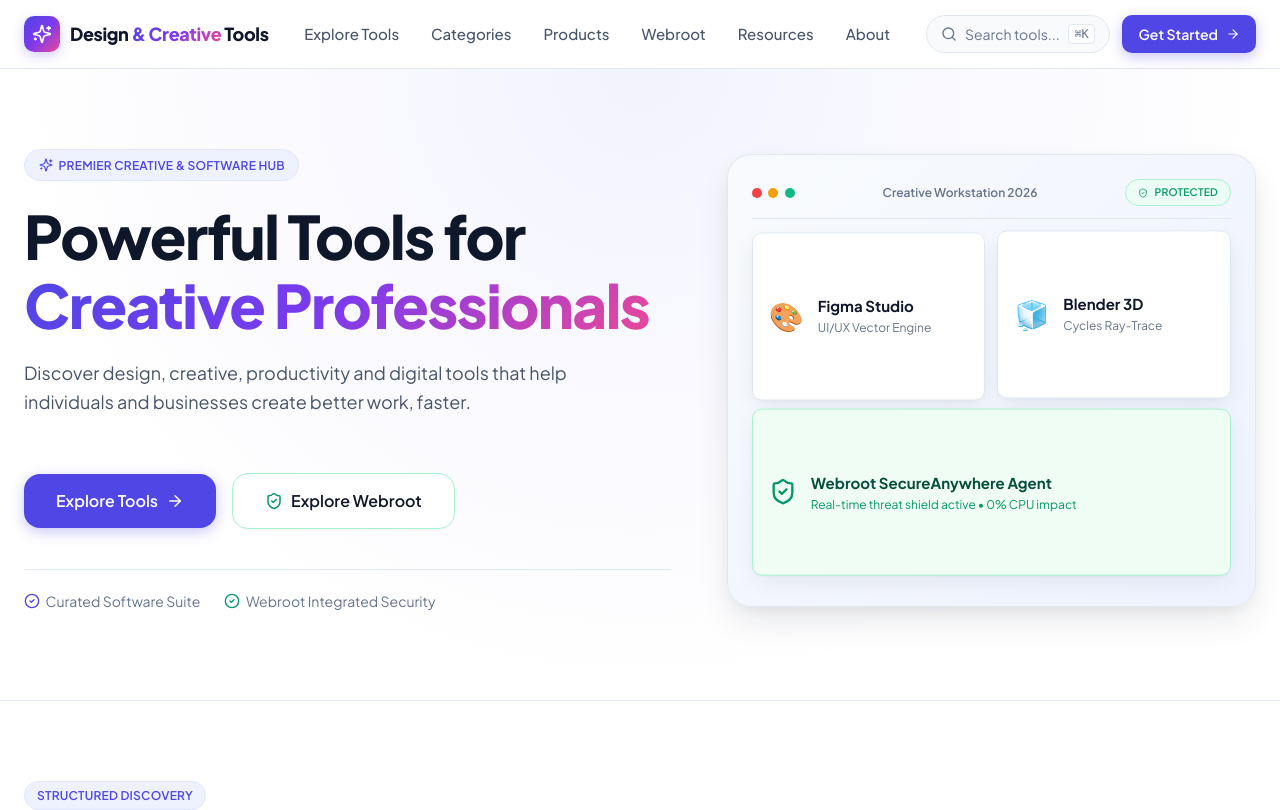
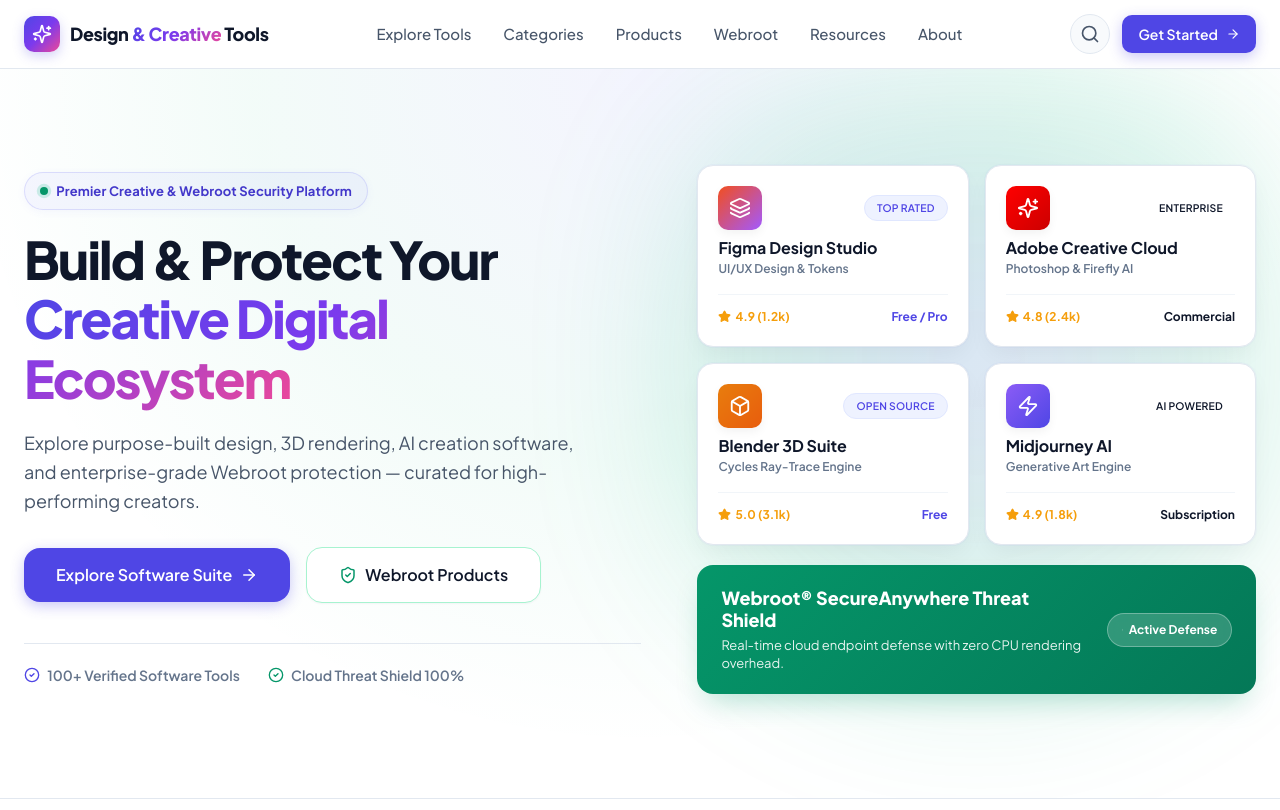
Before and after one commit to jamesbytes01-ops/Design-Creative-tools, a Next.js app: page / in a window 1280 px wide. Shown: the top 810 px of the page. Built offline with nearby package versions, Linux system fonts and the light colour scheme.

Commit message:
updated website

```diff
--- a/src/app/Home.module.css
+++ b/src/app/Home.module.css
@@ -3,7 +3,7 @@
   position: relative;
   padding-top: 5rem;
   padding-bottom: 5.5rem;
-  background: radial-gradient(circle at 50% 0%, rgba(99, 102, 241, 0.08) 0%, rgba(255, 255, 255, 0) 70%),
+  background: radial-gradient(circle at 50% 0%, rgba(99, 102, 241, 0.07) 0%, rgba(16, 185, 129, 0.05) 40%, rgba(255, 255, 255, 0) 70%),
               var(--bg-primary);
   border-bottom: 1px solid var(--border-light);
   overflow: hidden;
@@ -11,7 +11,7 @@
 
 .heroContent {
   display: grid;
-  grid-template-columns: 1.1fr 0.9fr;
+  grid-template-columns: 1.05fr 0.95fr;
   gap: 3.5rem;
   align-items: center;
 }
@@ -29,71 +29,242 @@
   align-items: flex-start;
 }
 
+.heroBadge {
+  display: inline-flex;
+  align-items: center;
+  gap: 0.5rem;
+  padding: 0.45rem 0.95rem;
+  border-radius: var(--radius-full);
+  background: rgba(99, 102, 241, 0.06);
+  border: 1px solid rgba(99, 102, 241, 0.18);
+  color: var(--primary-700);
+  font-size: 0.8125rem;
+  font-weight: 700;
+  letter-spacing: 0.01em;
+  margin-bottom: 1.25rem;
+  box-shadow: 0 2px 8px rgba(99, 102, 241, 0.06);
+}
+
+.pulseDot {
+  width: 0.5rem;
+  height: 0.5rem;
+  border-radius: 50%;
+  background-color: var(--webroot-primary);
+  box-shadow: 0 0 0 3px rgba(16, 185, 129, 0.25);
+  animation: pulseGreen 2s infinite;
+}
+
+@keyframes pulseGreen {
+  0% { box-shadow: 0 0 0 0 rgba(16, 185, 129, 0.4); }
+  70% { box-shadow: 0 0 0 6px rgba(16, 185, 129, 0); }
+  100% { box-shadow: 0 0 0 0 rgba(16, 185, 129, 0); }
+}
+
+.heroHeadline {
+  font-size: 3.25rem;
+  font-weight: 800;
+  line-height: 1.15;
+  letter-spacing: -0.035em;
+  color: var(--text-primary);
+  margin-bottom: 1.25rem;
+}
+
+@media (max-width: 768px) {
+  .heroHeadline {
+    font-size: 2.25rem;
+  }
+}
+
+.heroSubtext {
+  font-size: 1.125rem;
+  line-height: 1.6;
+  color: var(--text-secondary);
+  margin-bottom: 2rem;
+  max-width: 560px;
+}
+
 .heroCTAGroup {
   display: flex;
   align-items: center;
   gap: 1rem;
-  margin-top: 2rem;
   flex-wrap: wrap;
 }
 
 .heroVisualWrapper {
   position: relative;
   width: 100%;
+  padding: 1rem 0;
 }
 
-.heroComposition {
+.heroGlowBackdrop {
+  position: absolute;
+  top: 50%;
+  left: 50%;
+  transform: translate(-50%, -50%);
+  width: 125%;
+  height: 125%;
+  background: radial-gradient(circle at 50% 40%, rgba(99, 102, 241, 0.16) 0%, rgba(16, 185, 129, 0.14) 45%, rgba(255, 255, 255, 0) 75%);
+  filter: blur(55px);
+  z-index: 0;
+  pointer-events: none;
+}
+
+/* Premium Commercial SaaS Product Matrix Showcase */
+.commercialStage {
   position: relative;
-  width: 100%;
-  aspect-ratio: 4/3;
-  background: linear-gradient(135deg, #F8FAFC 0%, #EEF2FF 100%);
-  border: 1px solid var(--border-light);
-  border-radius: var(--radius-xl);
-  padding: 1.5rem;
-  box-shadow: var(--shadow-lg);
+  z-index: 1;
   display: flex;
   flex-direction: column;
+  gap: 1.25rem;
+}
+
+.commercialCardGrid {
+  display: grid;
+  grid-template-columns: repeat(2, 1fr);
   gap: 1rem;
 }
 
-.uiHeaderBar {
+@media (max-width: 640px) {
+  .commercialCardGrid {
+    grid-template-columns: 1fr;
+  }
+}
+
+.productShowcaseCard {
+  background: #FFFFFF;
+  border: 1px solid var(--border-light);
+  border-radius: var(--radius-lg);
+  padding: 1.25rem;
+  box-shadow: 0 10px 25px -5px rgba(15, 23, 42, 0.06), 0 0 0 1px rgba(99, 102, 241, 0.03);
+  display: flex;
+  flex-direction: column;
+  justify-content: space-between;
+  gap: 1rem;
+  transition: all var(--transition-fast);
+  text-decoration: none;
+  position: relative;
+  overflow: hidden;
+}
+
+.productShowcaseCard:hover {
+  border-color: var(--primary-500);
+  transform: translateY(-3px);
+  box-shadow: 0 16px 32px -8px rgba(99, 102, 241, 0.12);
+}
+
+.cardHeaderRow {
   display: flex;
   align-items: center;
   justify-content: space-between;
-  padding-bottom: 0.75rem;
-  border-bottom: 1px solid var(--border-light);
 }
 
-.windowDots {
+.brandIconWrapper {
+  width: 2.75rem;
+  height: 2.75rem;
+  border-radius: var(--radius-md);
   display: flex;
-  gap: 0.4rem;
+  align-items: center;
+  justify-content: center;
+  flex-shrink: 0;
+  box-shadow: 0 4px 10px rgba(0,0,0,0.05);
 }
 
-.dot {
-  width: 0.625rem;
-  height: 0.625rem;
-  border-radius: 50%;
+.iconFigma {
+  background: linear-gradient(135deg, #F24E1E 0%, #A259FF 100%);
+  color: #FFFFFF;
 }
 
-.redDot { background-color: #EF4444; }
-.yellowDot { background-color: #F59E0B; }
-.greenDot { background-color: #10B981; }
+.iconAdobe {
+  background: linear-gradient(135deg, #FF0000 0%, #CC0000 100%);
+  color: #FFFFFF;
+}
 
-.floatingCard {
-  background: #ffffff;
-  border: 1px solid var(--border-light);
-  border-radius: var(--radius-md);
-  padding: 1rem;
-  box-shadow: var(--shadow-md);
+.iconBlender {
+  background: linear-gradient(135deg, #E87D0D 0%, #E85D0D 100%);
+  color: #FFFFFF;
+}
+
+.iconAI {
+  background: linear-gradient(135deg, #8B5CF6 0%, #4F46E5 100%);
+  color: #FFFFFF;
+}
+
+.productName {
+  font-size: 1rem;
+  font-weight: 700;
+  color: var(--text-primary);
+  line-height: 1.3;
+  margin-top: 0.5rem;
+}
+
+.productCategory {
+  font-size: 0.75rem;
+  font-weight: 600;
+  color: var(--text-muted);
+}
+
+.productMetaFooter {
   display: flex;
   align-items: center;
-  gap: 0.875rem;
-  animation: float 4s ease-in-out infinite alternate;
+  justify-content: space-between;
+  border-top: 1px solid var(--border-subtle);
+  padding-top: 0.75rem;
+  font-size: 0.75rem;
 }
 
-@keyframes float {
-  from { transform: translateY(0px); }
-  to { transform: translateY(-8px); }
+.ratingTag {
+  display: flex;
+  align-items: center;
+  gap: 0.25rem;
+  font-weight: 700;
+  color: #F59E0B;
+}
+
+/* Dedicated Webroot Security Showcase Banner */
+.webrootShowcaseBanner {
+  background: linear-gradient(135deg, #059669 0%, #047857 100%);
+  border-radius: var(--radius-lg);
+  padding: 1.35rem 1.5rem;
+  color: #FFFFFF;
+  box-shadow: 0 15px 30px -10px rgba(5, 150, 105, 0.3);
+  display: flex;
+  align-items: center;
+  justify-content: space-between;
+  gap: 1.5rem;
+  text-decoration: none;
+  transition: all var(--transition-fast);
+}
+
+.webrootShowcaseBanner:hover {
+  transform: translateY(-2px);
+  box-shadow: 0 20px 40px -10px rgba(5, 150, 105, 0.4);
+}
+
+.webrootBannerTitle {
+  font-size: 1.125rem;
+  font-weight: 800;
+  line-height: 1.25;
+  margin-bottom: 0.25rem;
+}
+
+.webrootBannerSub {
+  font-size: 0.8125rem;
+  opacity: 0.9;
+  line-height: 1.4;
+}
+
+.webrootShieldBadge {
+  background-color: rgba(255, 255, 255, 0.18);
+  backdrop-filter: blur(8px);
+  border: 1px solid rgba(255, 255, 255, 0.3);
+  border-radius: var(--radius-full);
+  padding: 0.4rem 0.85rem;
+  font-size: 0.75rem;
+  font-weight: 700;
+  white-space: nowrap;
+  display: flex;
+  align-items: center;
+  gap: 0.35rem;
 }
 
 .sectionPadding {
--- a/src/app/page.js
+++ b/src/app/page.js
@@ -12,7 +12,12 @@ import {
   Cpu,
   Zap,
   Globe,
-  Sliders
+  Sliders,
+  MousePointer,
+  PenTool,
+  Box,
+  Check,
+  Star
 } from 'lucide-react';
 import ToolCard from '@/components/ui/ToolCard';
 import CategoryCard from '@/components/ui/CategoryCard';
@@ -38,28 +43,26 @@ export default function HomePage() {
           <div className={styles.heroContent}>
             {/* Hero Left Text & Actions */}
             <div className={styles.heroLeft}>
-              <div
-                className="badge badge-primary"
-                style={{ marginBottom: '1.25rem', padding: '0.35rem 0.85rem' }}
-              >
-                <Sparkles size={14} /> Premier Creative & Software Hub
+              <div className={styles.heroBadge}>
+                <span className={styles.pulseDot} />
+                <span>Premier Creative & Webroot Security Platform</span>
               </div>
 
-              <h1 className="h1-title" style={{ marginBottom: '1.25rem' }}>
-                Powerful Tools for <span className="text-gradient-creative">Creative Professionals</span>
+              <h1 className={styles.heroHeadline}>
+                Build & Protect Your <span className="text-gradient-creative">Creative Digital Ecosystem</span>
               </h1>
 
-              <p className="sub-text" style={{ marginBottom: '1.5rem', maxWidth: '560px' }}>
-                Discover design, creative, productivity and digital tools that help individuals and businesses create better work, faster.
+              <p className={styles.heroSubtext}>
+                Explore purpose-built design, 3D rendering, AI creation software, and enterprise-grade Webroot protection — curated for high-performing creators.
               </p>
 
               {/* Hero Action Buttons */}
               <div className={styles.heroCTAGroup}>
                 <Link href="/explore" className="btn btn-primary btn-lg">
-                  Explore Tools <ArrowRight size={18} />
+                  Explore Software Suite <ArrowRight size={18} />
                 </Link>
-                <Link href="/webroot" className="btn btn-secondary btn-lg" style={{ borderColor: 'var(--webroot-border)' }}>
-                  <ShieldCheck size={18} color="var(--webroot-primary)" /> Explore Webroot
+                <Link href="/webroot" className="btn btn-secondary btn-lg" style={{ borderColor: 'var(--webroot-border)', backgroundColor: '#FFFFFF' }}>
+                  <ShieldCheck size={18} color="var(--webroot-primary)" /> Webroot Products
                 </Link>
               </div>
 
@@ -68,7 +71,7 @@ export default function HomePage() {
                 style={{
                   display: 'flex',
                   alignItems: 'center',
-                  gap: '1.5rem',
+                  gap: '1.75rem',
                   marginTop: '2.5rem',
                   fontSize: '0.875rem',
                   color: 'var(--text-muted)',
@@ -77,65 +80,128 @@ export default function HomePage() {
                   width: '100%'
                 }}
               >
-                <div style={{ display: 'flex', alignItems: 'center', gap: '0.35rem' }}>
-                  <CheckCircle2 size={16} color="var(--primary-600)" /> Curated Software Suite
+                <div style={{ display: 'flex', alignItems: 'center', gap: '0.45rem', fontWeight: 600 }}>
+                  <CheckCircle2 size={16} color="var(--primary-600)" /> 100+ Verified Software Tools
                 </div>
-                <div style={{ display: 'flex', alignItems: 'center', gap: '0.35rem' }}>
-                  <CheckCircle2 size={16} color="var(--webroot-primary)" /> Webroot Integrated Security
+                <div style={{ display: 'flex', alignItems: 'center', gap: '0.45rem', fontWeight: 600 }}>
+                  <CheckCircle2 size={16} color="var(--webroot-primary)" /> Cloud Threat Shield 100%
                 </div>
               </div>
-            </div>
+            </div>            {/* Hero Right Composition - Commercial Enterprise Software & Security Showcase */}
+            <div className={styles.heroVisualWrapper}>
+              <div className={styles.heroGlowBackdrop} />
 
-            {/* Hero Right Composition - Abstract Software UI Visual */}
-            <div className={styles.heroVisualWrapper}>
-              <div className={styles.heroComposition}>
-                {/* Simulated App Header */}
-                <div className={styles.uiHeaderBar}>
-                  <div className={styles.windowDots}>
-                    <div className={`${styles.dot} ${styles.redDot}`} />
-                    <div className={`${styles.dot} ${styles.yellowDot}`} />
-                    <div className={`${styles.dot} ${styles.greenDot}`} />
-                  </div>
-                  <div style={{ fontSize: '0.75rem', fontWeight: 600, color: 'var(--text-muted)' }}>
-                    Creative Workstation 2026
-                  </div>
-                  <div className="badge badge-webroot" style={{ fontSize: '0.65rem' }}>
-                    <ShieldCheck size={10} /> Protected
-                  </div>
+              <div className={styles.commercialStage}>
+                {/* 2x2 Product Showcase Grid */}
+                <div className={styles.commercialCardGrid}>
+                  {/* Card 1: Figma */}
+                  <Link href="/explore?category=UI%2FUX%20Design" className={styles.productShowcaseCard}>
+                    <div>
+                      <div className={styles.cardHeaderRow}>
+                        <div className={`${styles.brandIconWrapper} ${styles.iconFigma}`}>
+                          <Layers size={22} />
+                        </div>
+                        <span className="badge badge-primary" style={{ fontSize: '0.65rem' }}>
+                          Top Rated
+                        </span>
+                      </div>
+                      <div className={styles.productName}>Figma Design Studio</div>
+                      <div className={styles.productCategory}>UI/UX Design & Tokens</div>
+                    </div>
+
+                    <div className={styles.productMetaFooter}>
+                      <div className={styles.ratingTag}>
+                        <Star size={13} fill="#F59E0B" /> 4.9 (1.2k)
+                      </div>
+                      <span style={{ fontWeight: 700, color: 'var(--primary-600)' }}>Free / Pro</span>
+                    </div>
+                  </Link>
+
+                  {/* Card 2: Adobe Suite */}
+                  <Link href="/explore?category=Photo%20Editing" className={styles.productShowcaseCard}>
+                    <div>
+                      <div className={styles.cardHeaderRow}>
+                        <div className={`${styles.brandIconWrapper} ${styles.iconAdobe}`}>
+                          <Sparkles size={22} />
+                        </div>
+                        <span className="badge badge-secondary" style={{ fontSize: '0.65rem' }}>
+                          Enterprise
+                        </span>
+                      </div>
+                      <div className={styles.productName}>Adobe Creative Cloud</div>
+                      <div className={styles.productCategory}>Photoshop & Firefly AI</div>
+                    </div>
+
+                    <div className={styles.productMetaFooter}>
+                      <div className={styles.ratingTag}>
+                        <Star size={13} fill="#F59E0B" /> 4.8 (2.4k)
+                      </div>
+                      <span style={{ fontWeight: 700, color: 'var(--text-primary)' }}>Commercial</span>
+                    </div>
+                  </Link>
+
+                  {/* Card 3: Blender 3D */}
+                  <Link href="/explore?category=3D%20%26%20Animation" className={styles.productShowcaseCard}>
+                    <div>
+                      <div className={styles.cardHeaderRow}>
+                        <div className={`${styles.brandIconWrapper} ${styles.iconBlender}`}>
+                          <Box size={22} />
+                        </div>
+                        <span className="badge badge-primary" style={{ fontSize: '0.65rem' }}>
+                          Open Source
+                        </span>
+                      </div>
+                      <div className={styles.productName}>Blender 3D Suite</div>
+                      <div className={styles.productCategory}>Cycles Ray-Trace Engine</div>
+                    </div>
+
+                    <div className={styles.productMetaFooter}>
+                      <div className={styles.ratingTag}>
+                        <Star size={13} fill="#F59E0B" /> 5.0 (3.1k)
+                      </div>
+                      <span style={{ fontWeight: 700, color: 'var(--primary-600)' }}>Free</span>
+                    </div>
+                  </Link>
+
+                  {/* Card 4: AI Generators */}
+                  <Link href="/explore?category=AI%20Creative%20Tools" className={styles.productShowcaseCard}>
+                    <div>
+                      <div className={styles.cardHeaderRow}>
+                        <div className={`${styles.brandIconWrapper} ${styles.iconAI}`}>
+                          <Zap size={22} />
+                        </div>
+                        <span className="badge badge-secondary" style={{ fontSize: '0.65rem' }}>
+                          AI Powered
+                        </span>
+                      </div>
+                      <div className={styles.productName}>Midjourney AI</div>
+                      <div className={styles.productCategory}>Generative Art Engine</div>
+                    </div>
+
+                    <div className={styles.productMetaFooter}>
+                      <div className={styles.ratingTag}>
+                        <Star size={13} fill="#F59E0B" /> 4.9 (1.8k)
+                      </div>
+                      <span style={{ fontWeight: 700, color: 'var(--text-primary)' }}>Subscription</span>
+                    </div>
+                  </Link>
                 </div>
 
-                {/* Main UI Workspace Layout Simulation */}
-                <div style={{ display: 'grid', gridTemplateColumns: '1fr 1fr', gap: '0.75rem', height: '100%' }}>
-                  <div className={styles.floatingCard} style={{ animationDelay: '0s' }}>
-                    <div style={{ fontSize: '1.75rem' }}>🎨</div>
-                    <div>
-                      <div style={{ fontWeight: 700, fontSize: '0.9375rem' }}>Figma Studio</div>
-                      <div style={{ fontSize: '0.75rem', color: 'var(--text-muted)' }}>UI/UX Vector Engine</div>
+                {/* Webroot Dedicated Security Feature Banner */}
+                <Link href="/webroot/antivirus" className={styles.webrootShowcaseBanner}>
+                  <div>
+                    <div className={styles.webrootBannerTitle}>
+                      Webroot® SecureAnywhere Threat Shield
+                    </div>
+                    <div className={styles.webrootBannerSub}>
+                      Real-time cloud endpoint defense with zero CPU rendering overhead.
                     </div>
                   </div>
 
-                  <div className={styles.floatingCard} style={{ animationDelay: '0.6s' }}>
-                    <div style={{ fontSize: '1.75rem' }}>🧊</div>
-                    <div>
-                      <div style={{ fontWeight: 700, fontSize: '0.9375rem' }}>Blender 3D</div>
-                      <div style={{ fontSize: '0.75rem', color: 'var(--text-muted)' }}>Cycles Ray-Trace</div>
-                    </div>
+                  <div className={styles.webrootShieldBadge}>
+                    <ShieldCheck size={18} /> Active Defense
                   </div>
-
-                  <div className={styles.floatingCard} style={{ animationDelay: '1.2s', gridColumn: 'span 2', backgroundColor: '#F0FDF4', borderColor: 'var(--webroot-border)' }}>
-                    <div style={{ fontSize: '1.5rem', color: 'var(--webroot-primary)' }}>
-                      <ShieldCheck size={28} />
-                    </div>
-                    <div>
-                      <div style={{ fontWeight: 700, fontSize: '0.9375rem', color: 'var(--webroot-dark)' }}>
-                        Webroot SecureAnywhere Agent
-                      </div>
-                      <div style={{ fontSize: '0.75rem', color: 'var(--webroot-primary)' }}>
-                        Real-time threat shield active • 0% CPU impact
-                      </div>
-                    </div>
-                  </div>
-                </div>
+                </Link>
               </div>
             </div>
           </div>
--- a/src/components/layout/Navbar.jsx
+++ b/src/components/layout/Navbar.jsx
@@ -65,12 +65,11 @@ export default function Navbar({ onOpenSearch }) {
         <div className={styles.rightSection}>
           <button
             onClick={onOpenSearch}
-            className={styles.searchBtn}
+            className={styles.searchBtnIconOnly}
             aria-label="Open search dialog"
+            title="Search tools & security products"
           >
-            <Search size={16} />
-            <span style={{ display: 'var(--search-text-display, inline)' }}>Search tools...</span>
-            <kbd className={styles.searchKbd}>⌘K</kbd>
+            <Search size={20} />
           </button>
 
           <Link href="/contact" className="btn btn-primary btn-sm" style={{ display: 'inline-flex' }}>
--- a/src/components/layout/Navbar.module.css
+++ b/src/components/layout/Navbar.module.css
@@ -92,6 +92,27 @@
   gap: 0.75rem;
 }
 
+.searchBtnIconOnly {
+  display: flex;
+  align-items: center;
+  justify-content: center;
+  width: 2.5rem;
+  height: 2.5rem;
+  border-radius: 50%;
+  background-color: var(--bg-secondary);
+  border: 1px solid var(--border-light);
+  color: var(--text-secondary);
+  transition: all var(--transition-fast);
+  cursor: pointer;
+}
+
+.searchBtnIconOnly:hover {
+  border-color: var(--primary-500);
+  background-color: var(--primary-50);
+  color: var(--primary-600);
+  transform: translateY(-1px);
+}
+
 .searchBtn {
   display: flex;
   align-items: center;
--- a/src/components/ui/ToolCard.jsx
+++ b/src/components/ui/ToolCard.jsx
@@ -14,7 +14,11 @@ export default function ToolCard({ tool, onViewDetails }) {
   };
 
   return (
-    <div className={styles.card}>
+    <div
+      className={styles.card}
+      onClick={() => onViewDetails && onViewDetails(tool)}
+      style={{ cursor: 'pointer' }}
+    >
       <div>
         {/* Card Top Icon & Badges */}
         <div className={styles.cardTop}>
```
Also changed, not shown: src/components/ui/WebrootProductCard.jsx (+8 -4 lines).
